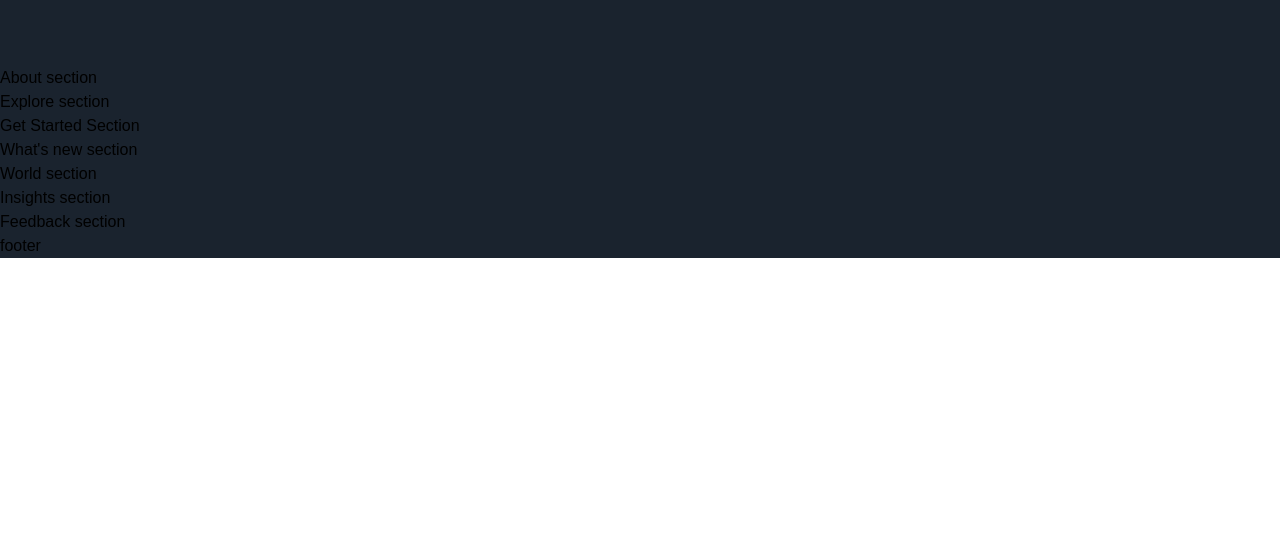
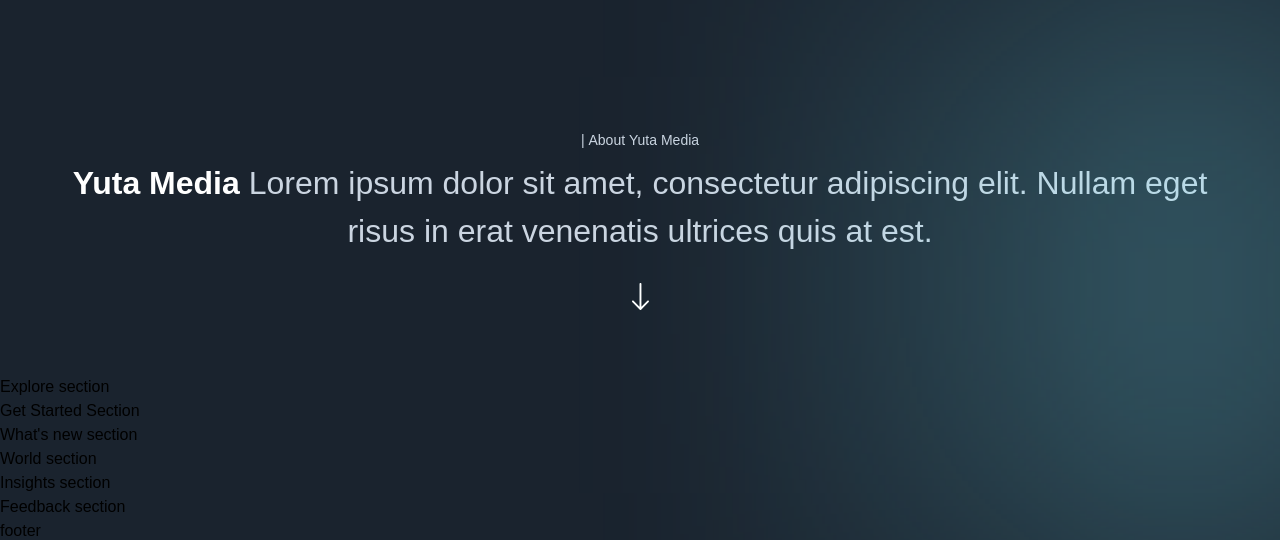
Before and after one commit to Tandid/YutaMedia_LandingPage, a Next.js app: page / in a window 1280 px wide. Shown: the part 1038-1578 px from the top of the page. Before the commit the page ends 1296 px from the top, so only its background shows below. Built offline with nearby package versions, Linux system fonts and the light colour scheme; a web font is replaced by a local one.

Commit message:
About Section

```diff
--- a/components/CustomTexts.jsx
+++ b/components/CustomTexts.jsx
@@ -1,9 +1,20 @@
 'use client';
 
-export const TypingText = () => (
-  <p>Typing Text</p>
+import { motion } from 'framer-motion';
+
+import { textContainer, textVariant2 } from '../utils/motion';
+
+export const TypingText = ({ title, textStyles }) => (
+  <motion.p
+    variants={textContainer}
+    className={`font-normal text-[14px] text-slate-300 ${textStyles}`}
+  >
+    {Array.from(title).map((letter, index) => (
+      <motion.span variants={textVariant2} key={index}>
+        {letter === ' ' ? '\u00A0' : letter}
+      </motion.span>
+    ))}
+  </motion.p>
 );
 
-export const TitleText = () => (
-  <h2>Title Text</h2>
-);
+export const TitleText = () => <h2>Title Text</h2>;
--- a/sections/About.jsx
+++ b/sections/About.jsx
@@ -1,8 +1,37 @@
 'use client';
 
+import { motion } from 'framer-motion';
+import { TypingText } from '../components';
+
+import styles from '../styles';
+import { fadeIn, staggerContainer } from '../utils/motion';
+
 const About = () => (
-  <section>
-    About section
+  <section className="sm:p-16 xs:p-8 px-6 py-12 relative z-10">
+    <div className="gradient-02 z-0" />
+    <motion.div
+      variants={staggerContainer()}
+      initial="hidden"
+      whileInView="show"
+      viewport={{ once: false, amount: 0.25 }}
+      className="2xl:max-w-[1280px] w-full mx-auto flex justify-center items-center flex-col"
+    >
+      <TypingText title="| About Yuta Media" textStyles="text-center" />
+      <motion.p
+        variants={fadeIn('up', 'tween', 0.2, 1)}
+        className="mt-[8px] font-normal sm:text-[32px] text-[20px] text-center text-slate-300"
+      >
+        <span className="font-extrabold text-white">Yuta Media </span>
+        Lorem ipsum dolor sit amet, consectetur adipiscing elit. Nullam eget
+        risus in erat venenatis ultrices quis at est.
+      </motion.p>
+      <motion.img
+        variants={fadeIn('up', 'tween', 0.3, 1)}
+        src="/arrow-down.svg"
+        alt="arrow-down"
+        className="w-[18px] h-[28px] object-contain mt-[28px]"
+      />
+    </motion.div>
   </section>
 );
 
```
